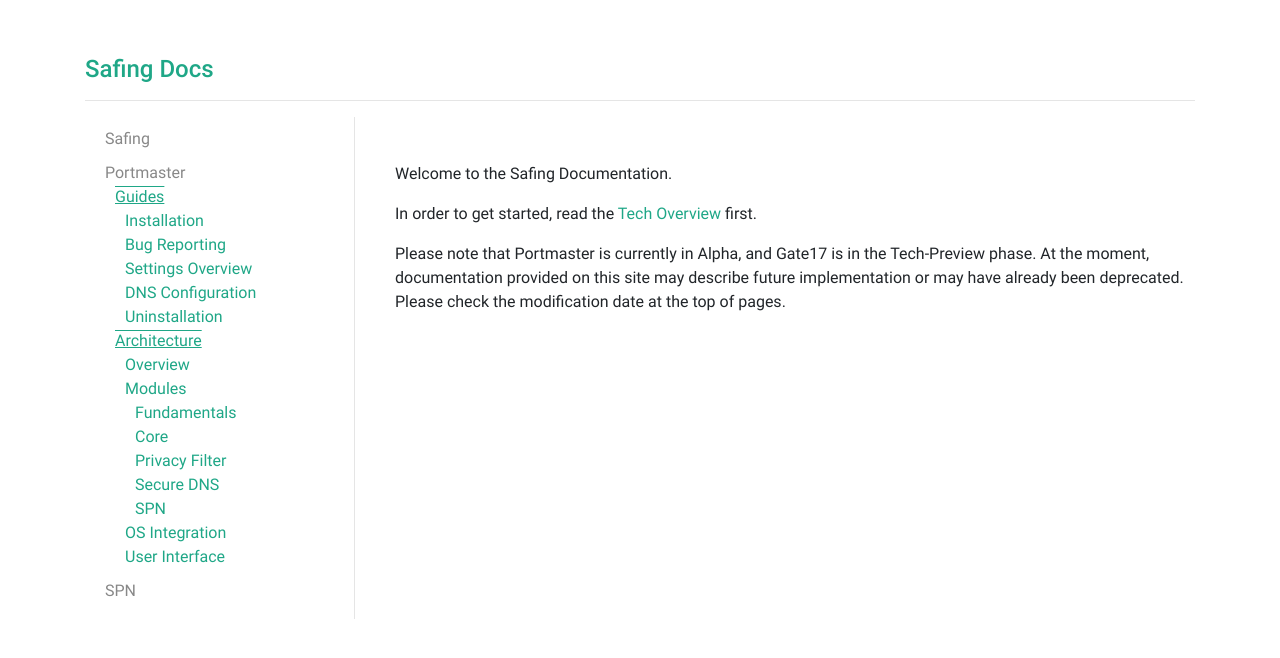
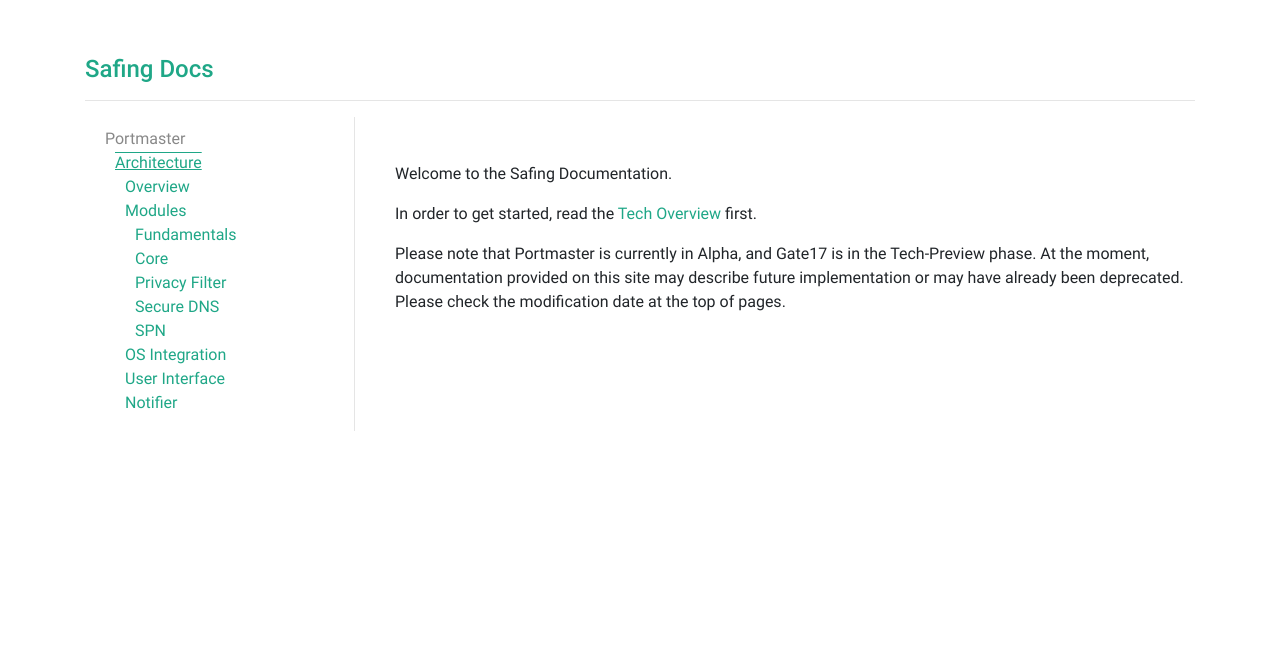
Before and after one commit to safing/docs, a Jekyll site: the page built from index.md, in a window 1280 px wide. Shown: the top 658 px of the page. Built offline with Jekyll 4.4.1, drawn with Linux system fonts in a browser that asks for light colours.

Commit message:
Remove all unneeded menu items
pruned down version for first release, other sites will be added at a later point

```diff
--- a/_data/menus.yml
+++ b/_data/menus.yml
@@ -1,14 +1,7 @@
 items:
-  - title: Safing
   - title: Portmaster
+    extra_path: "architecture/overview"
     children:
-      - title: Guides
-        children:
-          - title: Installation
-          - title: Bug Reporting
-          - title: Settings Overview
-          - title: DNS Configuration
-          - title: Uninstallation
       - title: Architecture
         extra_path: overview
         children:
@@ -23,4 +16,4 @@ items:
               - title: SPN
           - title: OS Integration
           - title: User Interface
-  - title: SPN
+          - title: Notifier
```
Also changed, not shown: portmaster/architecture/notifier.md (added, +6 -0 lines).
